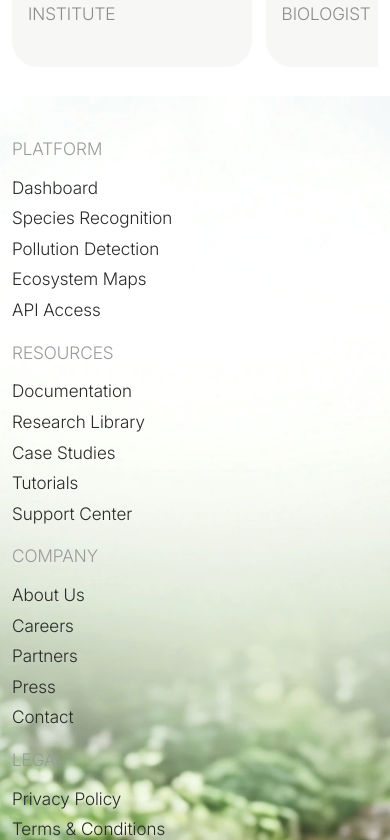
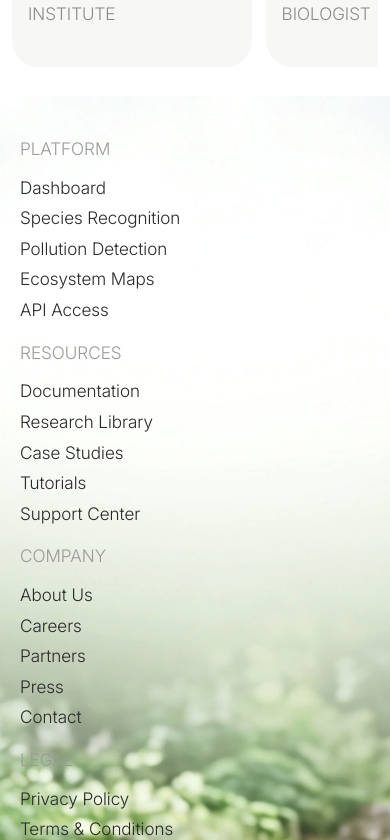
Before and after one commit to anmol37082/localgarden, a Next.js app: page / in a window 390 px wide. Shown: the part 8780-9620 px from the top of the page. Built offline with nearby package versions, Linux system fonts and the light colour scheme.

Commit message:
Updated UI design

```diff
--- a/src/components/footer-section.module.css
+++ b/src/components/footer-section.module.css
@@ -82,6 +82,7 @@
     grid-template-columns: 1fr;
     gap: 1.1rem;
     min-height: 18rem;
+    padding-left: 0.5rem;
   }
 
   .footerLabel {
```
